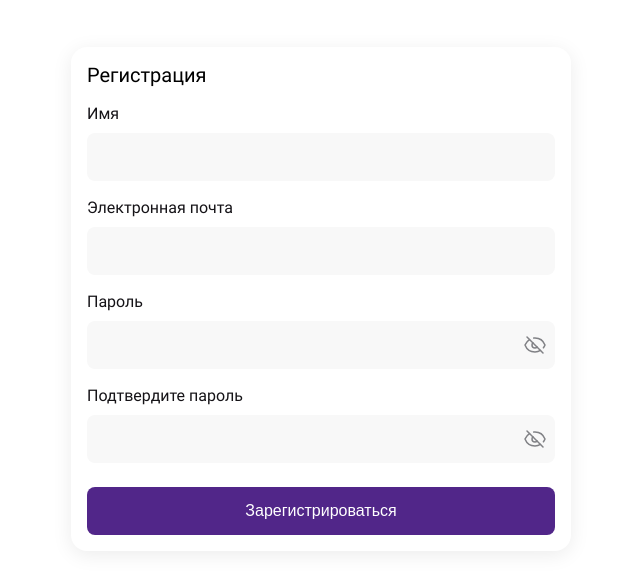
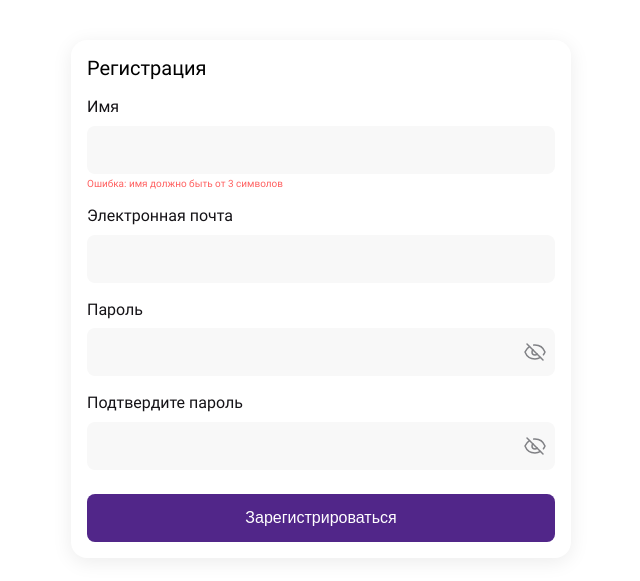
Before and after one commit to Zakharov1984/antipoff_test1, a React (Create React App) app: page / in a window 1280 px wide. Shown: the part 101-682 px from the top of the page, without its empty margins (319-959 px from the left). Built offline with nearby package versions, Linux system fonts and the light colour scheme.

Commit message:
added_component_FormErrorMessage

```diff
--- /dev/null
+++ b/src/copmponents/FormErrorMessage/FormErrorMessage.jsx
@@ -0,0 +1,11 @@
+import {errorMessageInForm} from '../../utils/errorMessageInForm';
+
+import classes from './FormErrorMessage.module.scss'
+
+export const FormErrorMessage = ({type}) => {
+  return (
+    <div className={classes.errorMessage}>
+      {errorMessageInForm(type)}
+    </div>
+  )
+}
--- /dev/null
+++ b/src/copmponents/FormErrorMessage/FormErrorMessage.module.scss
@@ -0,0 +1,7 @@
+@import '../../style/var';
+
+.errorMessage {
+  margin-top: 4px;
+  font-size: 10px;
+  color: $error;
+}
--- a/src/pages/Register/Register.jsx
+++ b/src/pages/Register/Register.jsx
@@ -8,6 +8,7 @@ import cn from 'classnames';
 import {ReactComponent as IconEye} from '../../resources/visible.svg'
 
 import classes from './Register.module.scss';
+import { FormErrorMessage } from "../../copmponents/FormErrorMessage/FormErrorMessage";
 
 export const Register = () => {
 
@@ -46,6 +47,7 @@ export const Register = () => {
           onChange={changeValuesInput}
           value={valueInputs.name}
           label='Имя' />
+          <FormErrorMessage type='name'/>
           <Input
             classNameInput={classes.registerForm__input}
             type='text'
--- a/src/utils/errorMessage.js
+++ b/src/utils/errorMessageInForm.js
@@ -1,8 +1,8 @@
 
-const errorMessageInForm = (type) => {
+export const errorMessageInForm = (type) => {
   switch (type) {
     case 'name':
-      return 'Ошибка: имя не должно быть от 3 символов';
+      return 'Ошибка: имя должно быть от 3 символов';
     case 'email':
       return 'Ошибка: почта должна соответсвовать - login@domen';
     case 'password':
```
